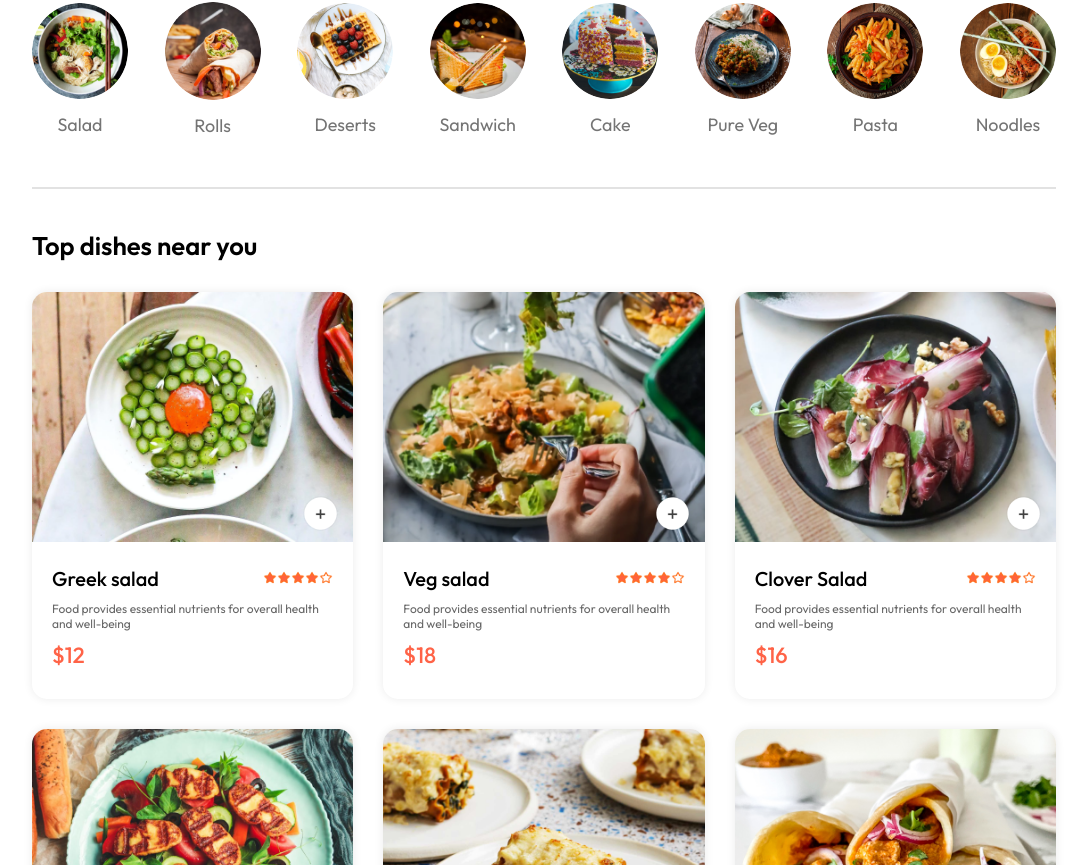
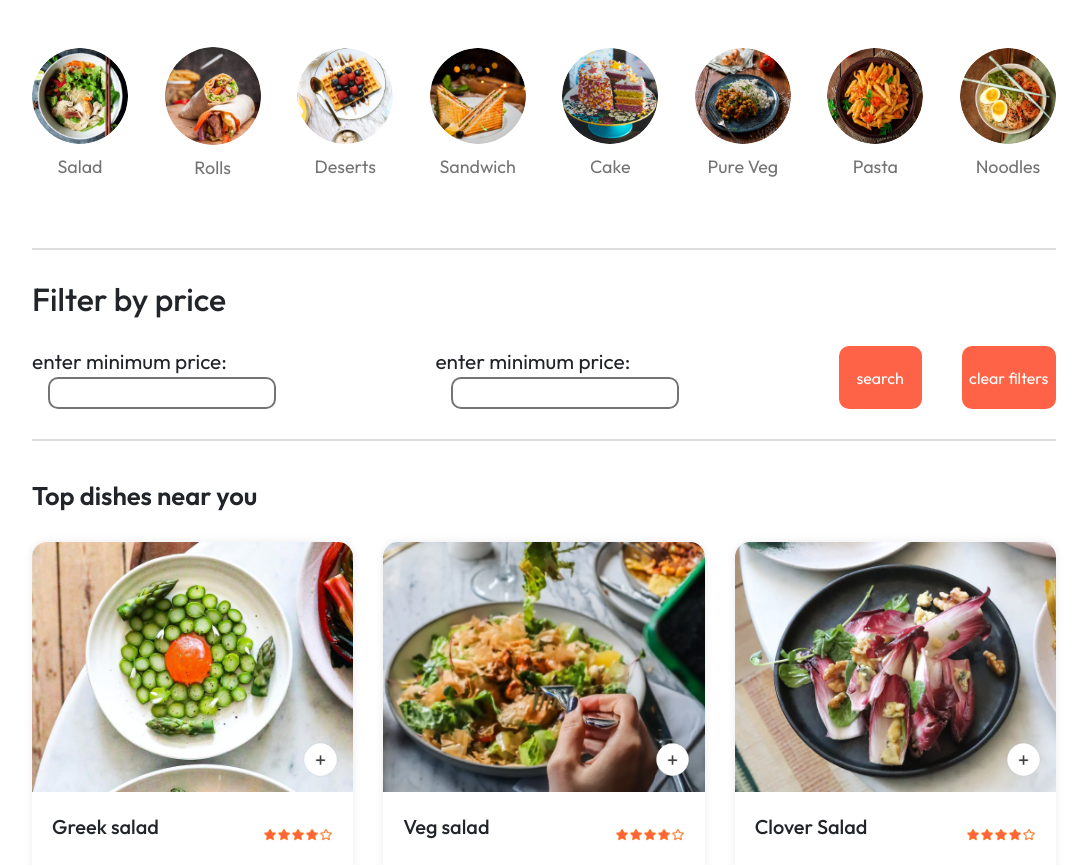
Before and after one commit to DakshChawla12/Food_Delivery_App, a React (Vite) app: page / in a window 1280 px wide. Shown: the part 715-1580 px from the top of the page, without its empty margins (96-1183 px from the left). Built offline with nearby package versions, Linux system fonts and the light colour scheme.

Commit message:
added filter by price feature

```diff
--- a/src/App.jsx
+++ b/src/App.jsx
@@ -6,7 +6,7 @@ import PlaceOrder from "./pages/PlaceOrder/PlaceOrder";
 import Footer from "./components/Footer/Footer";
 import { useState } from "react";
 import LoginPopup from "./components/LoginPopup/LoginPopup";
-
+import "bootstrap/dist/css/bootstrap.min.css";
 
 const App = () => {
 
--- a/src/components/ExploreMenu/ExploreMenu.css
+++ b/src/components/ExploreMenu/ExploreMenu.css
@@ -46,7 +46,7 @@
 .explore-menu hr{
     margin: 10px 0px;
     height: 2px;
-    background-color: #e2e2e2;
+    background-color: #747474;
     border: none;
 }
 
@@ -55,6 +55,43 @@
     padding: 2px;
 }
 
+.filter-price{
+    display: flex;
+    gap: 2.5rem;
+}
+
+.filter-price label{
+    font-size: 1.3rem;
+}
+
+.filter-price input{
+    height: 2rem;
+    padding: 5px;
+    margin-left: 1rem;
+    border-radius: 10px;
+    outline: none;
+    font-size: 15px;
+    color: #747474;
+    border: 2px solid #747474;
+}
+
+.filter-price .filter-btn{
+    background-color: tomato;
+    color: white;
+    border: none;
+    border-radius: 10px;
+    width: 100px;
+}
+
+.filter-price .clear-filter-btn{
+    background-color: tomato;
+    color: white;
+    padding: 5px;
+    border: none;
+    border-radius: 10px;
+    width: 7rem;
+}
+
 @media(max-width:1050px){
     .explore-menu-text{
         max-width: (100%);
--- a/src/components/ExploreMenu/ExploreMenu.jsx
+++ b/src/components/ExploreMenu/ExploreMenu.jsx
@@ -1,8 +1,25 @@
 import React from 'react';
 import './ExploreMenu.css';
 import { menu_list } from '../../assets/assets';
+import { useRef, useContext } from 'react';
+import { StoreContext } from '../../context/StoreContext';
 
 const ExploreMenu = ({ category, setCategory }) => {
+
+    const minPriceRef = useRef(null);
+    const maxPriceRef = useRef(null);
+    const { filterItems , clearFilter} = useContext(StoreContext);
+
+    const handleSearch = () => {
+        const minPrice = minPriceRef.current.value;
+        const maxPrice = maxPriceRef.current.value;
+        filterItems(minPrice, maxPrice, category);
+        // Clear input fields
+        minPriceRef.current.value = '';
+        maxPriceRef.current.value = '';
+    };
+
+
     return (
         <div className='explore-menu' id='explore-menu'>
             <h1>Explore our menu</h1>
@@ -11,11 +28,25 @@ const ExploreMenu = ({ category, setCategory }) => {
                 {menu_list.map((item, index) => {
                     return (
                         <div onClick={() => setCategory(prev => prev === item.menu_name ? "All" : item.menu_name)} key={index} className='explore-menu-list-item'>
-                            <img className={category===item.menu_name?"active":""} src={item.menu_image} alt="" />
+                            <img className={category === item.menu_name ? "active" : ""} src={item.menu_image} alt="" />
                             <p>{item.menu_name}</p>
                         </div>
                     )
                 })}
+            </div>
+            <hr />
+            <h2>Filter by price</h2>
+            <div className="filter-price">
+                <div className="min-div">
+                    <label htmlFor="min">enter minimum price:</label>
+                    <input type="text" className='min' id='min' ref={minPriceRef} />
+                </div>
+                <div className="max-div">
+                    <label htmlFor="max">enter minimum price:</label>
+                    <input type="text" className='max' id='max' ref={maxPriceRef} />
+                </div>
+                <button className='filter-btn' onClick={handleSearch}>search</button>
+                <button className='clear-filter-btn' onClick={clearFilter}>clear filters</button>
             </div>
             <hr />
         </div>
--- a/src/components/FoodDisplay/FoodDisplay.jsx
+++ b/src/components/FoodDisplay/FoodDisplay.jsx
@@ -5,13 +5,14 @@ import FoodItem from '../FoodItem/FoodItem';
 
 const FoodDisplay = ({ category }) => {
 
-    const { food_list } = useContext(StoreContext);
+    const { filteredItems } = useContext(StoreContext);
+    // const itemsToDisplay = filteredItems || []; // Handle case when filteredItems is null or undefined
 
     return (
         <div className='food-display' id='food-display'>
             <h2>Top dishes near you</h2>
             <div className="food-display-list">
-                {food_list.map((item, index) => {
+                {filteredItems.map((item, index) => {
                     if (category === "All" || category === item.category) {
                         return <FoodItem key={index} id={item._id} name={item.name} description={item.description} price={item.price} image={item.image} />
                     }
--- a/src/context/StoreContext.jsx
+++ b/src/context/StoreContext.jsx
@@ -6,12 +6,9 @@ export const StoreContext = createContext(null);
 const StoreContextProvider = ({ children }) => {
 
     const [cartItems, setCartItems] = useState({});
+    const [filteredItems, setFilteredItems] = useState(food_list);
 
     const addToCart = (itemId) => {
-        for(const item in cartItems){
-            console.log(item);
-            console.log(cartItems[item]);
-        }
         if (!cartItems[itemId]) {
             setCartItems((prev) => ({ ...prev, [itemId]: 1 }));
         }
@@ -36,8 +33,25 @@ const StoreContextProvider = ({ children }) => {
         return totalAmount;
     }
 
+    const filterItems = (minPrice, maxPrice) => {
+        let filtered;
+        if (minPrice === '' && maxPrice === '') {
+            filtered = food_list; // No filters applied, show all items
+        } else {
+            filtered = food_list.filter(item => {
+                return (minPrice === '' || item.price >= minPrice) &&
+                    (maxPrice === '' || item.price <= maxPrice);
+            });
+        }
+        setFilteredItems(filtered);
+    };
+
+    const clearFilter = () => {
+        setFilteredItems(food_list);
+    }
+
     const contextValue = {
-        food_list, cartItems, setCartItems, addToCart, removeFromCart,getCartTotal
+        food_list, cartItems, setCartItems, addToCart, removeFromCart, getCartTotal, filterItems, filteredItems, clearFilter
     }
 
 
```
Also changed, not shown: 1 other file (tests, documents, lock files or other folders).
